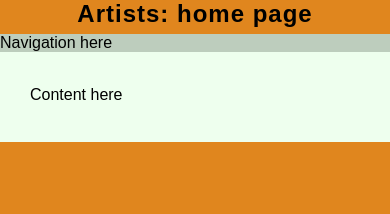
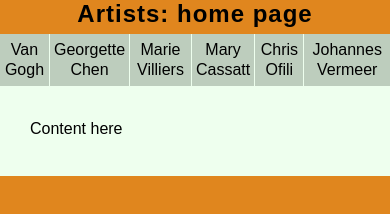
Before and after one commit to Fania/webcoding-firststeps, a plain HTML site: page index.html in a window 390 px wide. Drawn offline with Linux system fonts and the light colour scheme.

Commit message:
mobile menu done

```diff
--- a/index.html
+++ b/index.html
@@ -13,7 +13,12 @@
   </header>
   <div class="wrapper">
     <nav>
-      Navigation here
+      <a href="van-gogh.html">Van Gogh</a>
+      <a href="chen.html">Georgette Chen</a>
+      <a href="villiers.html">Marie Villiers</a>
+      <a href="cassatt.html">Mary Cassatt</a>
+      <a href="ofili.html">Chris Ofili</a>
+      <a href="vermeer.html">Johannes Vermeer</a>
     </nav>
     <main>
       Content here
--- a/styles/styles.css
+++ b/styles/styles.css
@@ -25,9 +25,30 @@ header h1 {
   padding-bottom: .25em;
 }
 
+a{
+  /* replaces the "default blue" links with parent color: */
+  color: inherit;
+}
+
 nav {
+  display: flex;
+  flex-direction: row;
+  line-height: 1.25em;
   width: 100%;
   background-color: var(--color3);
+}
+
+nav a:link,
+nav a:visited {
+  padding: 6px 4px;
+  text-align: center;
+  border-right: 1px solid var(--color4);
+  text-decoration: none;
+}
+
+/* removes the right border on the last menu item: */
+nav a:last-child {
+  border: 0;
 }
 
 main {
@@ -48,5 +69,11 @@ main {
   .wrapper {
     flex-direction: row;
   }
+  main {
+    width: 75%;
+  }
+  nav {
+    width: 25%;
+  }
 
 }
```
